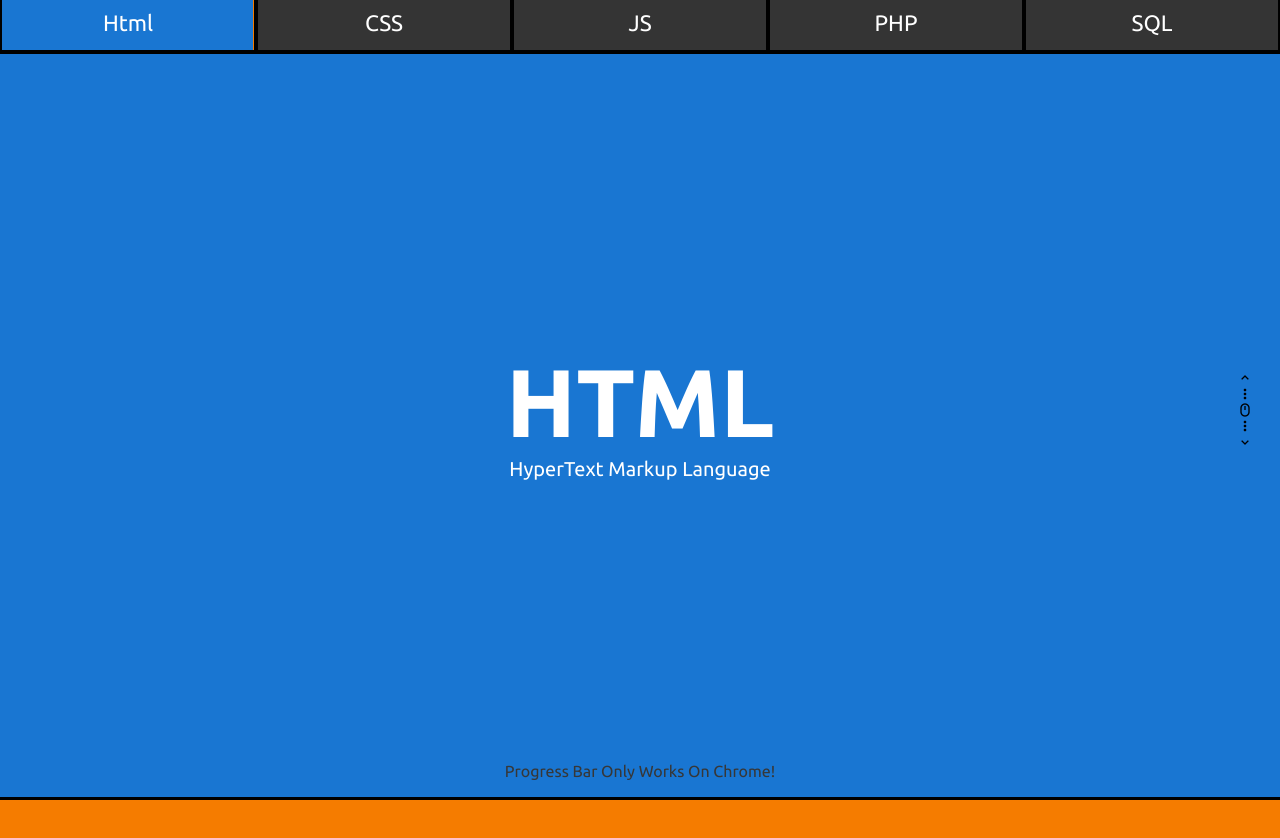
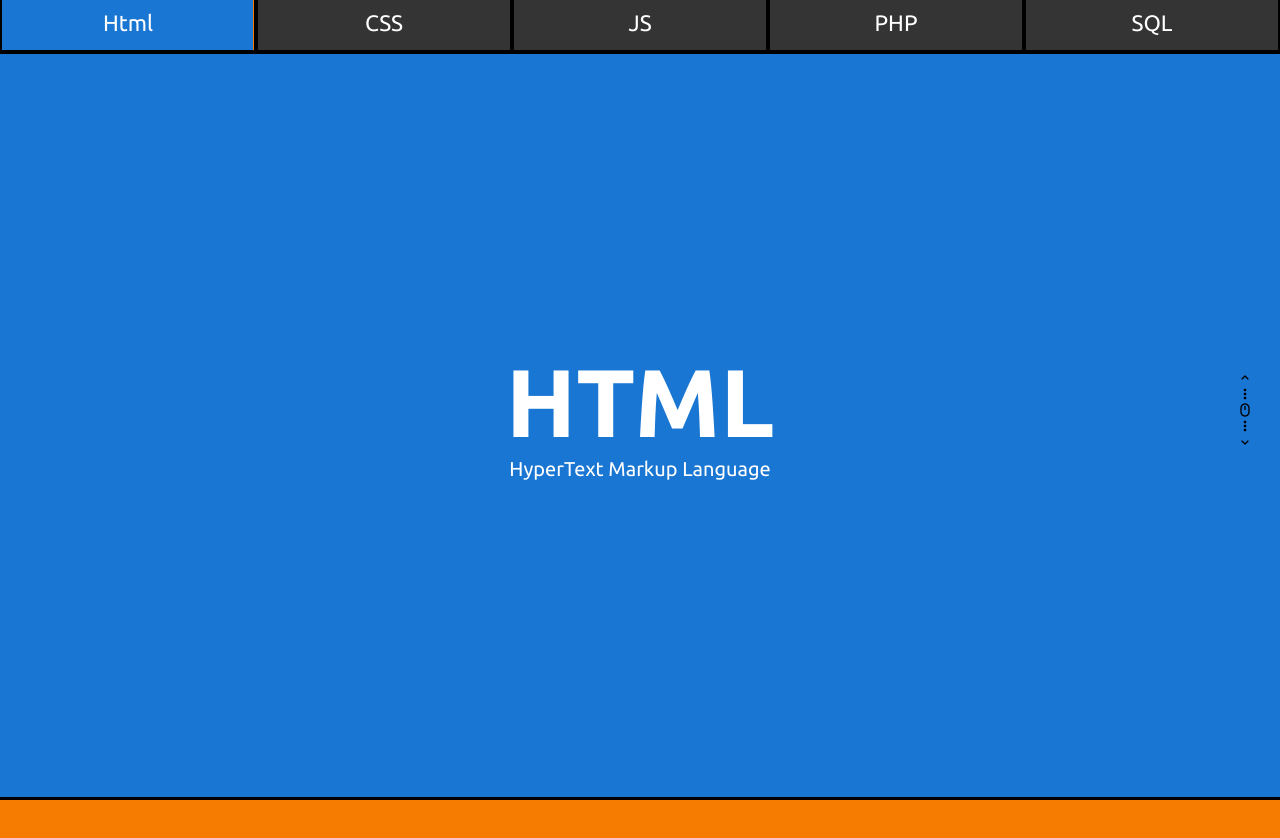
Before and after one commit to Edingson/Scrolling, a plain HTML site: page index.html in a window 1280 px wide. Shown: the top 838 px of the page. Drawn offline with nearby package versions, Linux system fonts and the light colour scheme.

Commit message:
Update index.html

```diff
--- a/index.html
+++ b/index.html
@@ -10,7 +10,6 @@
 </head>
 
 <body>
-    <div class="warning">Progress Bar Only Works On Chrome!</div>
     <header>
         <nav>
             <a href="#html">Html</a>
```
